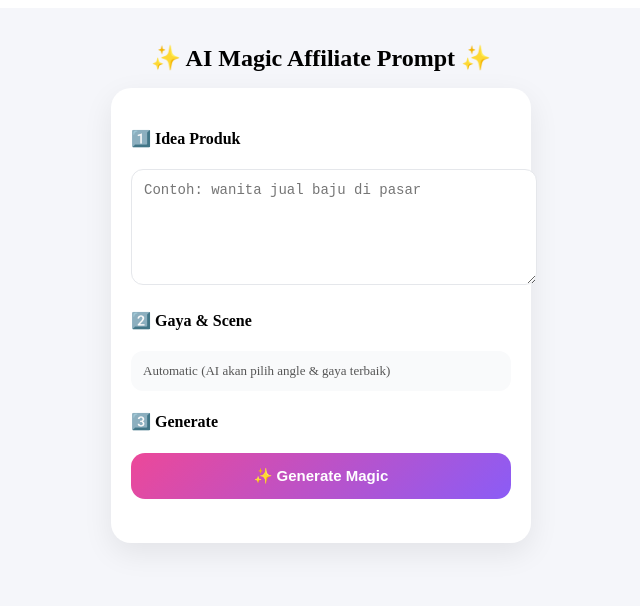
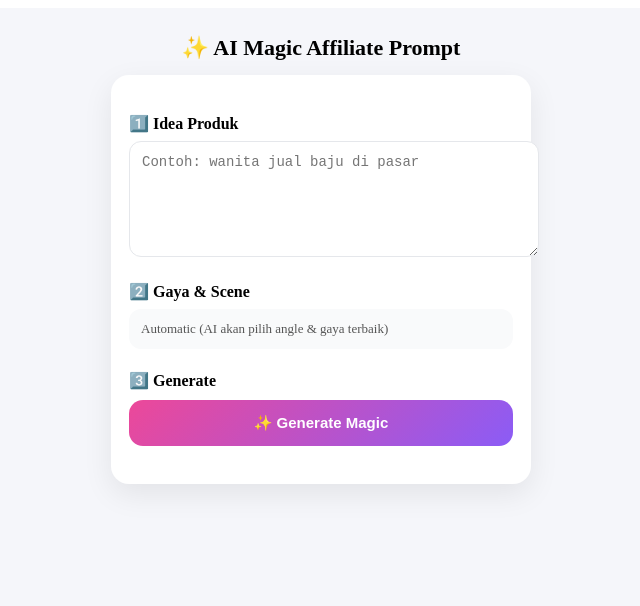
Before and after one commit to hatehero/ai-product-studio, a Next.js app: page / in a window 1280 px wide. Shown: the top 606 px of the page, without its empty margins (319-959 px from the left). Built offline with nearby package versions, Linux system fonts and the light colour scheme.

Commit message:
Update index.tsx

```diff
--- a/pages/index.tsx
+++ b/pages/index.tsx
@@ -1,3 +1,4 @@
+
 import { useState } from "react";
 
 export default function Home() {
@@ -45,27 +46,35 @@ export default function Home() {
         background: "#f5f6fa",
         display: "flex",
         justifyContent: "center",
-        padding: 16,
+        padding: "12px 10px",
       }}
     >
       <div style={{ width: "100%", maxWidth: 420 }}>
         {/* HEADER */}
-        <h2 style={{ textAlign: "center", marginBottom: 16 }}>
-          ✨ AI Magic Affiliate Prompt ✨
-        </h2>
+        <h1
+          style={{
+            textAlign: "center",
+            marginBottom: 14,
+            fontSize: "22px",
+            fontWeight: 700,
+            whiteSpace: "nowrap",
+          }}
+        >
+          ✨ AI Magic Affiliate Prompt
+        </h1>
 
         {/* CARD */}
         <div
           style={{
             background: "#ffffff",
-            borderRadius: 20,
-            padding: 20,
+            borderRadius: 18,
+            padding: 18,
             boxShadow: "0 10px 30px rgba(0,0,0,0.08)",
           }}
         >
           {/* STEP 1 */}
-          <div style={{ marginBottom: 20 }}>
-            <h4>1️⃣ Idea Produk</h4>
+          <div style={{ marginBottom: 18 }}>
+            <h4 style={{ marginBottom: 8 }}>1️⃣ Idea Produk</h4>
             <textarea
               value={prompt}
               onChange={(e) => setPrompt(e.target.value)}
@@ -77,13 +86,14 @@ export default function Home() {
                 borderRadius: 12,
                 border: "1px solid #e5e7eb",
                 fontSize: 14,
+                outline: "none",
               }}
             />
           </div>
 
           {/* STEP 2 */}
-          <div style={{ marginBottom: 20 }}>
-            <h4>2️⃣ Gaya & Scene</h4>
+          <div style={{ marginBottom: 18 }}>
+            <h4 style={{ marginBottom: 8 }}>2️⃣ Gaya & Scene</h4>
             <div
               style={{
                 padding: 12,
@@ -98,8 +108,8 @@ export default function Home() {
           </div>
 
           {/* STEP 3 */}
-          <div style={{ marginBottom: 24 }}>
-            <h4>3️⃣ Generate</h4>
+          <div style={{ marginBottom: 20 }}>
+            <h4 style={{ marginBottom: 10 }}>3️⃣ Generate</h4>
             <button
               onClick={generate}
               disabled={loading}
```
